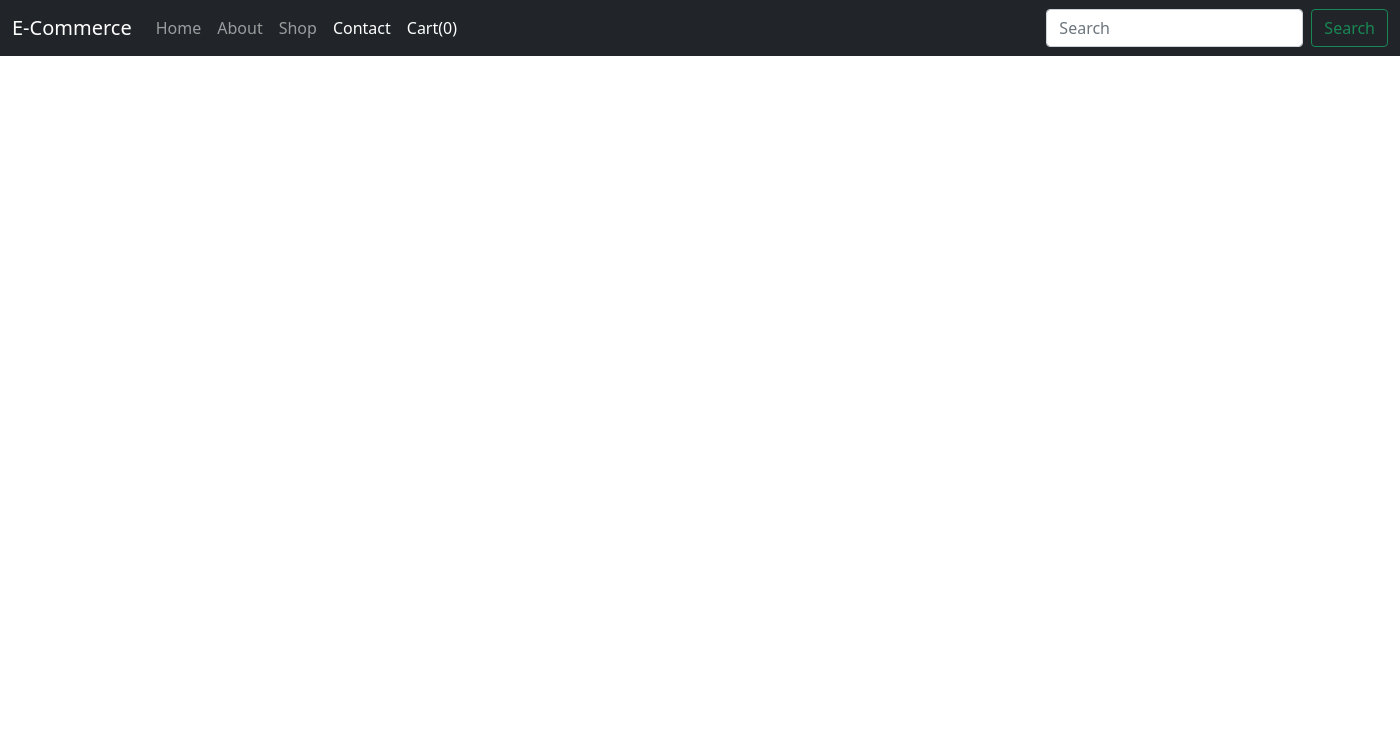
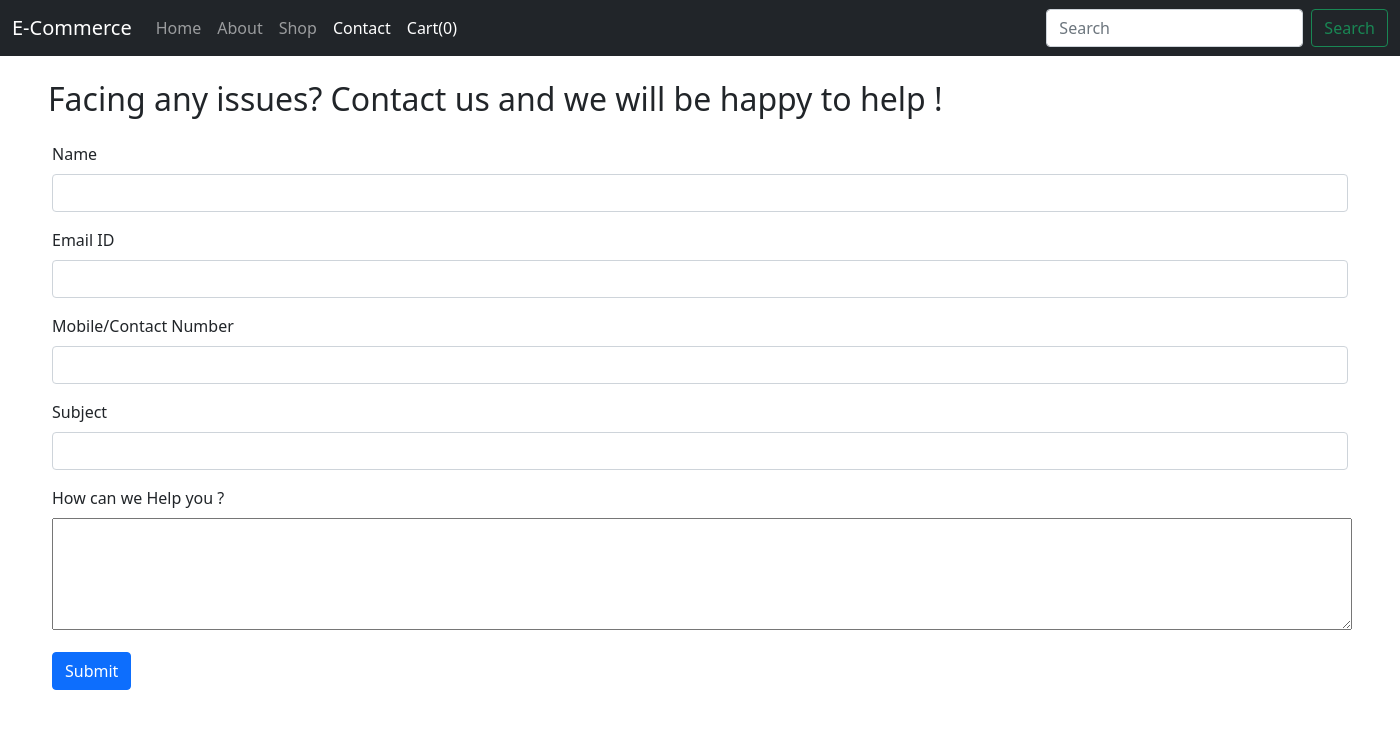
Before and after one commit to jaindevansh804/E-Commerce-web, a Django app: page /contact/ in a window 1400 px wide. Shown: the top 729 px of the page. Run offline with Django 3.2, Linux system fonts and the light colour scheme; some libraries are stand-ins or nearby versions.

Commit message:
Added Contact form in database

```diff
--- a/ECommerceTutorial/settings.py
+++ b/ECommerceTutorial/settings.py
@@ -32,7 +32,7 @@ ALLOWED_HOSTS = []
 # Application definition
 
 INSTALLED_APPS = [
-    'Website',
+    'Website.apps.WebsiteConfig',
     'django.contrib.admin',
     'django.contrib.auth',
     'django.contrib.contenttypes',
--- a/Website/admin.py
+++ b/Website/admin.py
@@ -4,3 +4,4 @@ from Website import models
 # Register your models here.
 
 admin.site.register(models.Products)
+admin.site.register(models.Contact)
--- a/Website/views.py
+++ b/Website/views.py
@@ -1,5 +1,5 @@
 from django.shortcuts import render, HttpResponse
-from Website.models import Products
+from Website.models import Products, Contact
 
 # The name of the project is Website
 
@@ -17,4 +17,12 @@ def shop(request):
     return render(request, 'shop.html', prod)
 
 def contact(request):
+    if request.method == "POST":
+        name = request.POST.get('name')
+        email = request.POST.get('email')
+        mobile = request.POST.get('mobile')
+        subject = request.POST.get('subject')
+        message = request.POST.get('message')
+        details = Contact(name=name, email=email, mobile=mobile, subject=subject, message=message)
+        details.save()
     return render(request, 'contact.html')
--- a/templates/contact.html
+++ b/templates/contact.html
@@ -42,7 +42,37 @@
   </div>
 </nav>
 <body>
+  <h2 class="my-4 mx-5">Facing any issues? Contact us and we will be happy to help !</h2>
+<div class="container">
+<form action="/contact/" method="post">{% csrf_token %}
+  <div class="mb-3">
+    <label for="name" class="form-label">Name</label>
+    <input type="name" class="form-control" id="exampleInputEmail1" aria-describedby="emailHelp" name="name">
+  </div>
 
+  <div class="mb-3">
+    <label for="email" class="form-label">Email ID</label>
+    <input type="email" class="form-control" id="exampleInputEmail1" aria-describedby="emailHelp" name="email">
+  </div>
+
+  <div class="mb-3">
+    <label for="mobile" class="form-label">Mobile/Contact Number</label>
+    <input type="tel" class="form-control" id="exampleInputEmail1" aria-describedby="emailHelp" name="mobile">
+  </div>
+
+  <div class="mb-3">
+    <label for="name" class="form-label">Subject</label>
+    <input type="name" class="form-control" id="exampleInputEmail1" aria-describedby="emailHelp" name="subject">
+  </div>
+
+  <div class="mb-3">
+    <label for="name" class="form-label" id="message">How can we Help you ?</label><br>
+    <textarea name="message" style="margin-top: 0px;margin-bottom: 0px;height: 112px;width: 1300px;"></textarea>
+  </div>
+
+  <button type="submit" class="btn btn-primary">Submit</button>
+</form>
+</div>
 
 
 
```
Also changed, not shown: Website/models.py (+11 -1 lines), Website/migrations/0001_initial.py (added), Website/migrations/__init__.py (added), db.sqlite3, media/shop/images/product1.jpg (deleted), media/shop/images/product2.jpg (deleted), media/shop/images/xiaomi.png (deleted).
